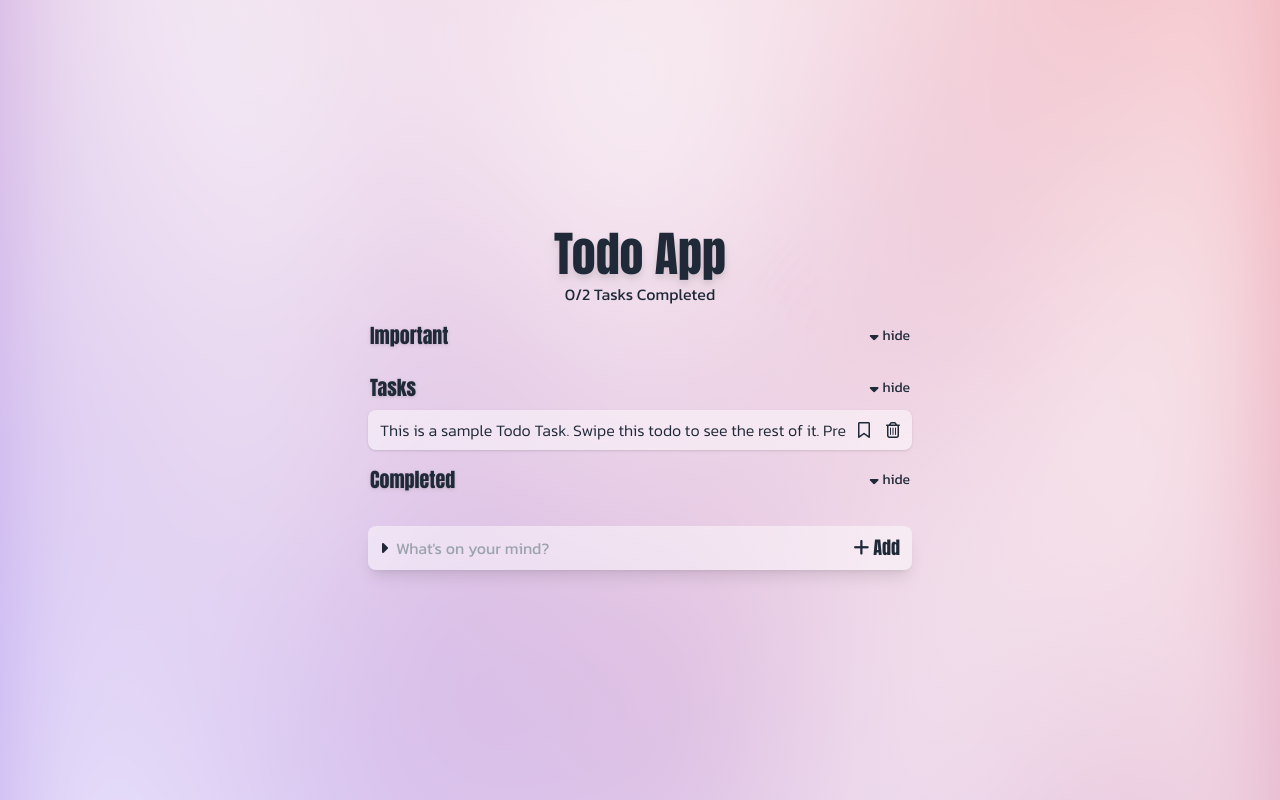
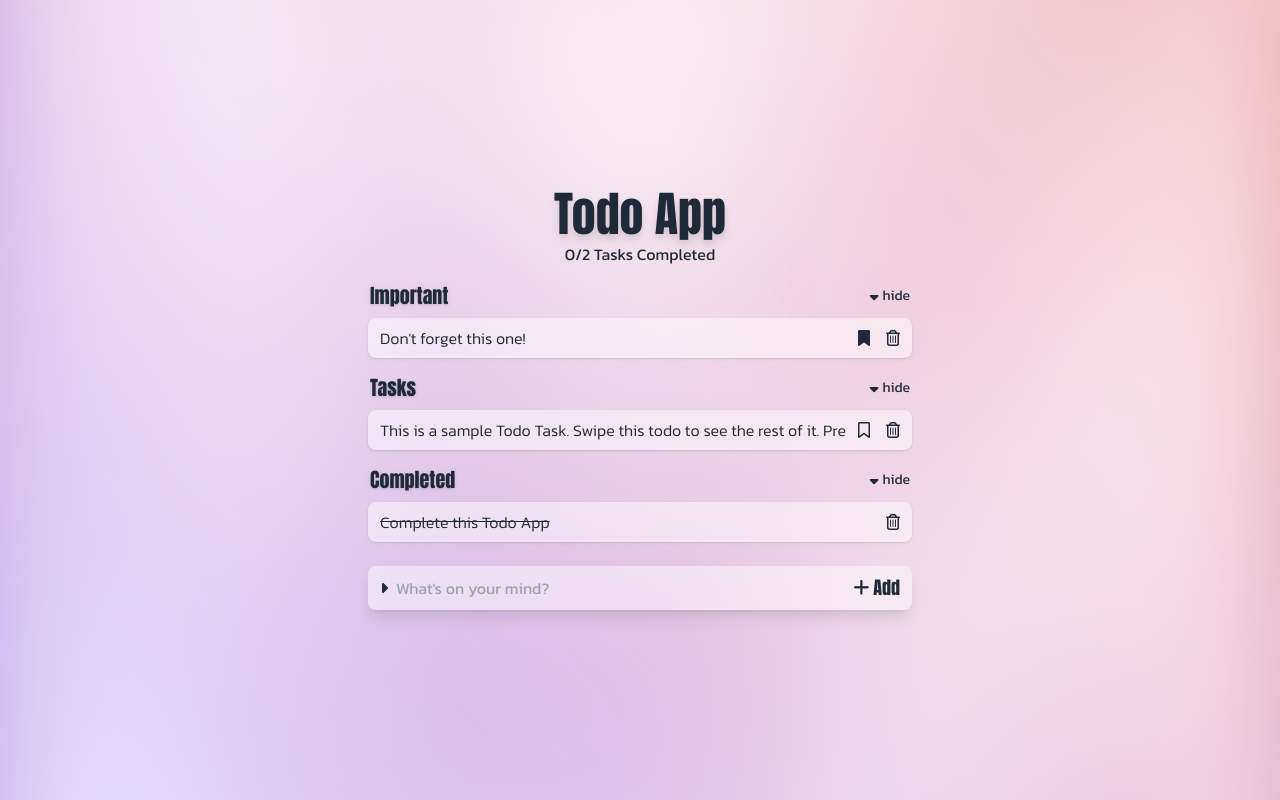
Before and after one commit to umarfarooq6519/TodoApp, a React (Vite) app: page / in a window 1280 px wide. Built offline with nearby package versions, Linux system fonts and the light colour scheme.

Commit message:
add more default todos

```diff
--- a/src/App.tsx
+++ b/src/App.tsx
@@ -29,6 +29,18 @@ export default function App(): JSX.Element {
       text: "This is a sample Todo Task. Swipe this todo to see the rest of it. Pretty Cool Right?",
       completed: false,
       important: false,
+    },
+    {
+      id: Date.now(),
+      text: "Complete this Todo App",
+      completed: true,
+      important: false,
+    },
+    {
+      id: Date.now(),
+      text: "Don't forget this one!",
+      completed: false,
+      important: true,
     },
   ]); //state for storing todo list
 
@@ -93,7 +105,6 @@ export default function App(): JSX.Element {
           ToggleCompleted={ToggleCompleted} // Pass down ToggleCompleted function
           deleteTodo={deleteTodo} // Pass down deleteTodo function
           ToggleImportant={ToggleImportant}
-
         />
 
         <TasksSection
```
Also changed, not shown: src/Components/CompletedSection.tsx (line endings or trailing spaces).
